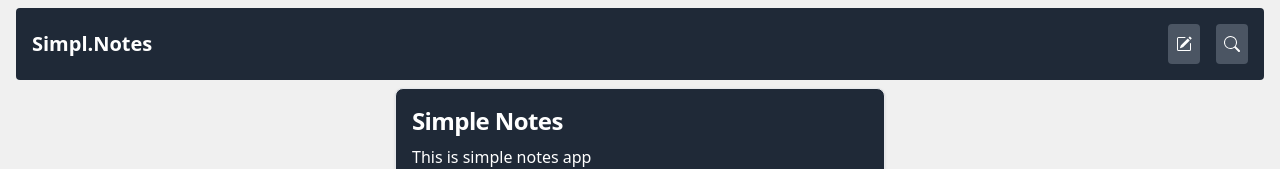
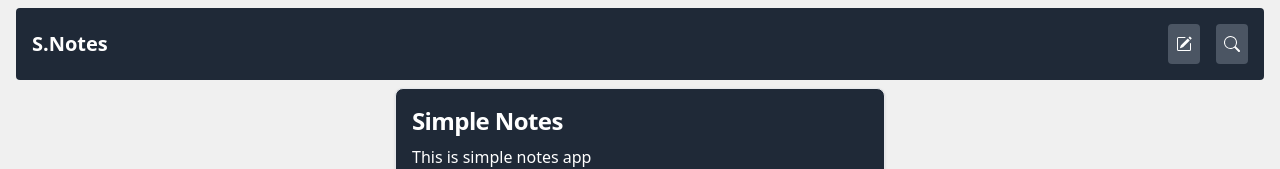
Before and after one commit to m1kael1/simple-note-app, a React (Vite) app: page / in a window 1280 px wide. Shown: the top 169 px of the page. Built offline with nearby package versions, Linux system fonts and the light colour scheme.

Commit message:
change text logo

```diff
--- a/src/components/Header.jsx
+++ b/src/components/Header.jsx
@@ -30,9 +30,6 @@ const Header = ({ handleAddNewNote, onSearch, handleUpdateNote, onEdit }) => {
 		if (onEdit.open === true) {
 			setOpenAddNotes(true);
 			setOpenSearch(false);
-		} else {
-			setOpenAddNotes(false);
-			setOpenSearch(false);
 		}
 	}, [open]);
 
@@ -40,7 +37,7 @@ const Header = ({ handleAddNewNote, onSearch, handleUpdateNote, onEdit }) => {
 		<>
 			<div className="sticky top-0 z-50">
 				<div className="relative rounded mt-2 flex bg-gray-800 text-white p-4 justify-between items-center ">
-					<h1 className="text-xl font-extrabold">Simpl.Notes</h1>
+					<h1 className="text-xl font-extrabold">S.Notes</h1>
 					<div className="flex gap-4">
 						<div
 							onClick={() => {
```
